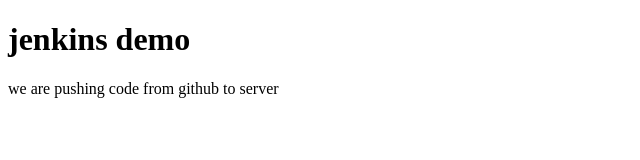
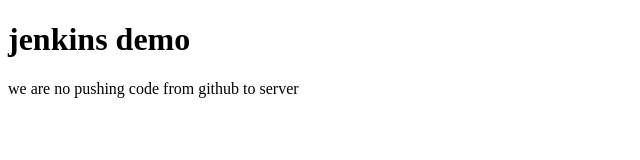
Before and after one commit to hemant-6591/Jenkins-demo, a plain HTML site: page index.html in a window 1280 px wide. Shown: the full height of the page, 0-640 px from the left. Drawn offline with Linux system fonts and the light colour scheme.

Commit message:
Update index.html

```diff
--- a/index.html
+++ b/index.html
@@ -4,7 +4,7 @@
 
 <h1>jenkins demo</h1>
 
-<p>we are pushing code from github to server</p>
+<p>we are no pushing code from github to server</p>
 
 </body>
 </html>
```
